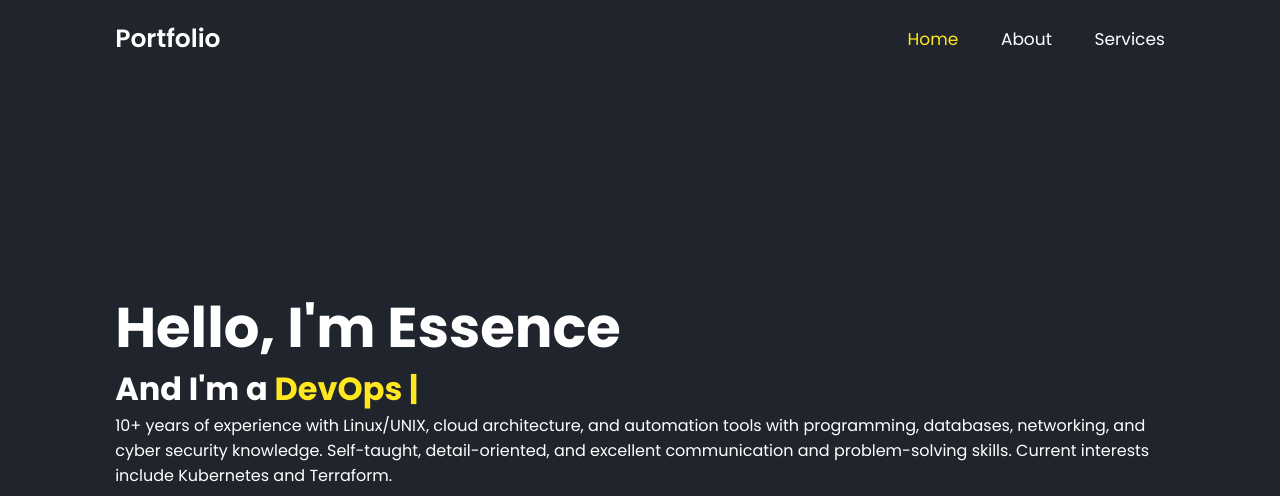
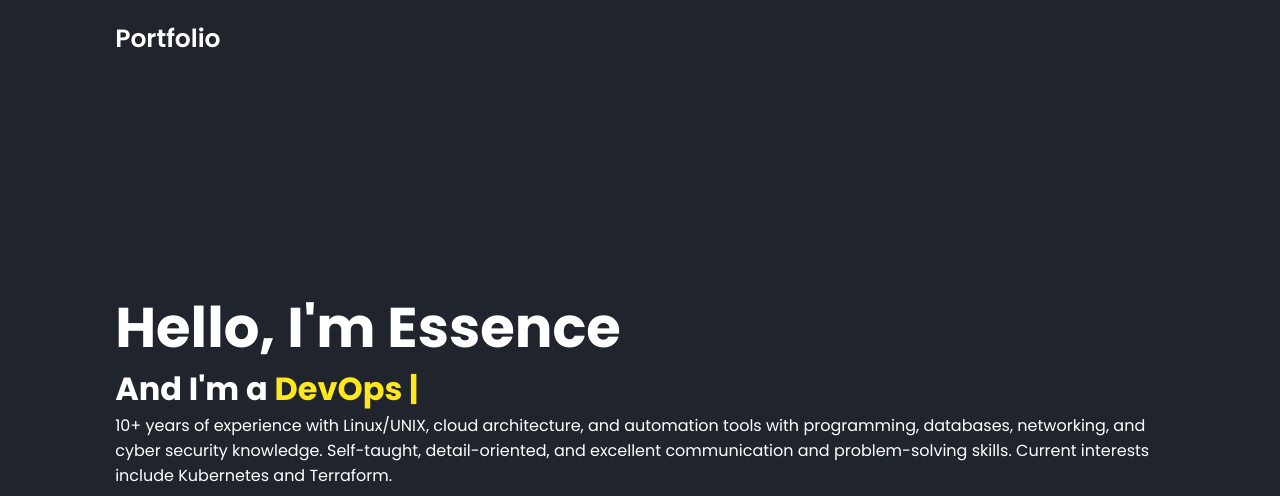
Before and after one commit to EssenceCodes/EssenceCodes.github.io, a plain HTML site: page index.html in a window 1280 px wide. Shown: the top 496 px of the page. Drawn offline with nearby package versions, Linux system fonts and the light colour scheme.

Commit message:
Remove menu

```diff
--- a/index.html
+++ b/index.html
@@ -26,12 +26,6 @@
         <a href="#" class="logo">Portfolio</a>
 
         <i class='bx bx-menu' id="menu-icon"></i>
-
-        <nav class="navbar">
-            <a href="#home" class="active">Home</a>
-            <a href="#about">About</a>
-            <a href="#services">Services</a>
-        </nav>
     </header>
 
     <!-- home section design  -->
```
